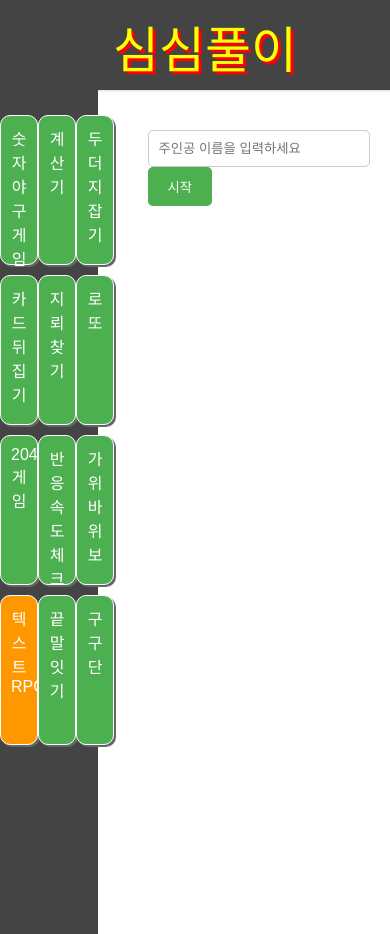
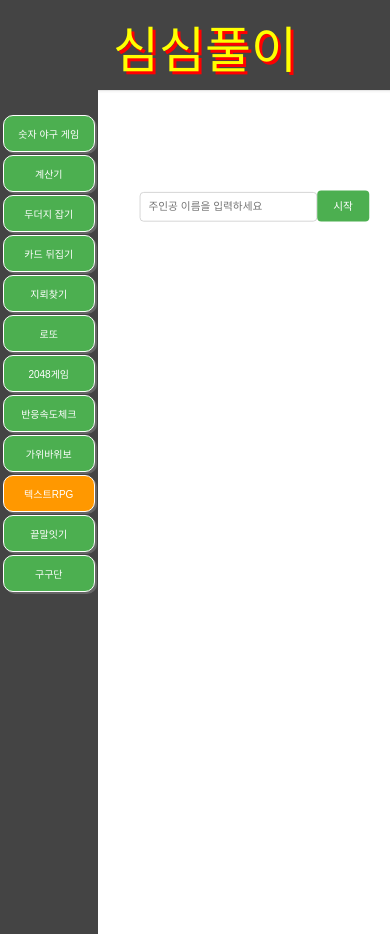
Before and after one commit to tomyhas59/reactGame, a React (Create React App) app: page /textRPG in a window 390 px wide. Shown: the top 934 px of the page. Built offline with nearby package versions, Linux system fonts and the light colour scheme.

Commit message:
mobile css

```diff
--- a/src/pages/AppLayout.js
+++ b/src/pages/AppLayout.js
@@ -83,10 +83,9 @@ const Title = styled.div`
 const MainWrapper = styled.div`
   height: 100vh;
   display: grid;
-  grid-template-columns: 15% 70%;
-  grid-column-gap: 30px;
-
-  @media (max-width: 750px) {
+  grid-template-columns: 15% 80%;
+  grid-column-gap: 10px;
+  @media (max-width: 480px) {
     grid-template-columns: 25% 75%;
   }
 `;
@@ -94,20 +93,21 @@ const MainWrapper = styled.div`
 const Aside = styled.aside`
   padding-top: 25px;
   background-color: #444;
+  @media (max-width: 480px) {
+    font-size: 10px;
+  }
   & ul {
     margin: 0;
     padding: 0;
-    display: grid;
-    grid-template-columns: 1fr;
-    @media (max-width: 750px) {
-      grid-template-columns: repeat(3, 1fr);
-    }
+    display: flex;
+    flex-direction: column;
+    align-items: center;
   }
   & ul > a {
     text-align: center;
     text-decoration: none;
     color: #fff;
-    margin-bottom: 10px;
+    margin-bottom: 3px;
     font-family: "Arial", sans-serif;
   }
   & ul > a > li {
@@ -118,6 +118,8 @@ const Aside = styled.aside`
     padding: 10px;
     border-radius: 10px;
     box-shadow: 2px 2px #666;
+    width: 140px;
+
     cursor: pointer;
     &.active {
       background-color: #ff9800; /* 활성화된 링크 배경색 */
@@ -126,9 +128,8 @@ const Aside = styled.aside`
       background-color: #45a049;
     }
 
-    @media (max-width: 750px) {
-      width: 1rem;
-      height: 8rem;
+    @media (max-width: 480px) {
+      width: 70px;
     }
   }
 `;
@@ -136,7 +137,11 @@ const Aside = styled.aside`
 const ContentWrapper = styled.article`
   padding: 20px;
   display: flex;
-  justify-content: center; /* 가로 중앙 정렬 */
+  justify-content: center;
   font-family: "Arial", sans-serif;
   font-size: 1.2rem;
+  @media (max-width: 480px) {
+    padding: 0;
+    transform: scale(0.8);
+  }
 `;
--- a/src/pages/CatchMole.js
+++ b/src/pages/CatchMole.js
@@ -134,7 +134,7 @@ const CatchMole = () => {
         setIsGameStarted(false);
       }, 50);
     }
-  }, [lives, time]);
+  }, [lives, score, time]);
 
   useEffect(() => {
     if (isGameStarted) {
--- a/src/pages/TextRPG.js
+++ b/src/pages/TextRPG.js
@@ -38,7 +38,7 @@ const TextRPG = () => {
     hero.lev = 1;
 
     hero.attack = function (target) {
-      target.hp -= hero.att;
+      target.hp -= this.att;
     };
 
     hero.getXp = function (xp) {
@@ -75,7 +75,7 @@ const TextRPG = () => {
   };
 
   //공격 회복 도망--------------------------------------------------
-  const attack = (hero, monster) => {
+  function attack(hero, monster) {
     hero.attack(monster); // 주인공이 몬스터를 공격
     if (monster.hp <= 0) {
       const xp = monster.xp;
@@ -96,7 +96,7 @@ const TextRPG = () => {
     }
     setHero({ ...hero }); // 주인공 상태 업데이트
     setMonster({ ...monster }); // 몬스터 상태 업데이트
-  };
+  }
 
   const heal = (hero, monster) => {
     if (hero.hp === hero.maxHp) {
```
